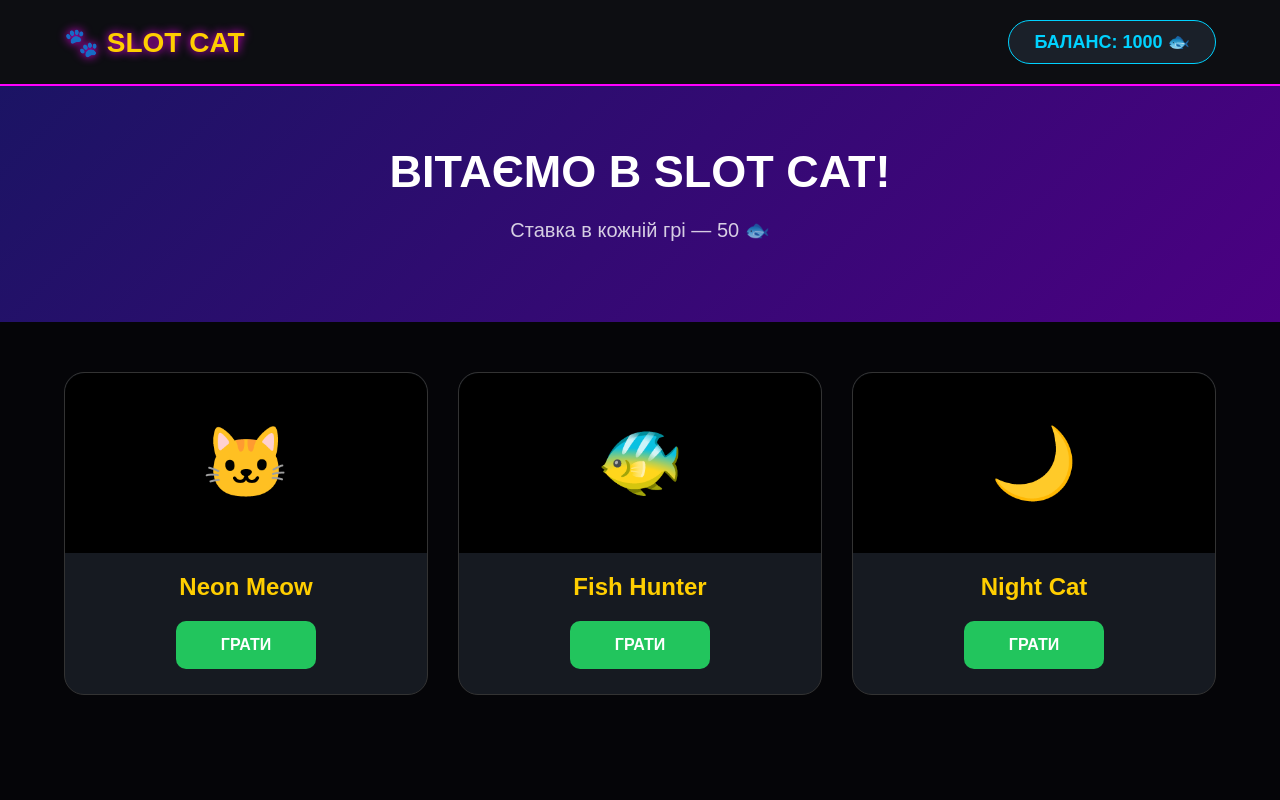
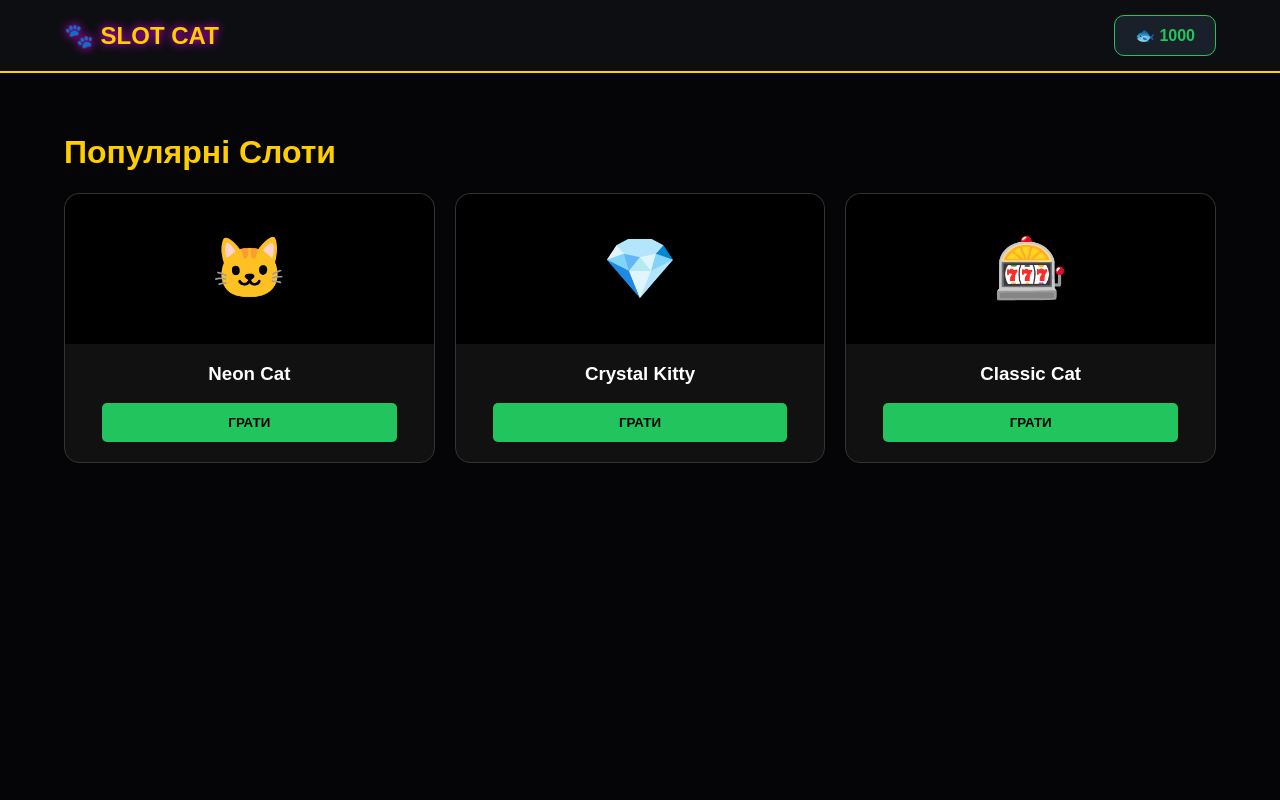
Before and after one commit to WASPF/cat, a Flask app: page / in a window 1280 px wide. Run offline with Flask 3, Linux system fonts and the light colour scheme.

Commit message:
index.html

```diff
--- a/templates/index.html
+++ b/templates/index.html
@@ -2,103 +2,74 @@
 <html lang="uk">
 <head>
     <meta charset="UTF-8">
-    <title>SLOT CAT - REAL CASINO</title>
+    <meta name="viewport" content="width=device-width, initial-scale=1.0">
+    <title>SLOT CAT - Грати Онлайн</title>
     <style>
-        /* ПОЛНЫЙ ДИЗАЙН САЙТА */
         body {
             margin: 0;
             background: #050508;
-            color: white;
+            color: #fff;
             font-family: 'Arial', sans-serif;
-            display: flex;
-            flex-direction: column;
-            min-height: 100vh;
         }
 
+        /* Шапка сайта */
         header {
             display: flex;
             justify-content: space-between;
             align-items: center;
-            padding: 20px 5%;
+            padding: 15px 5%;
             background: #0d0e12;
-            border-bottom: 2px solid #ff00ff;
+            border-bottom: 2px solid #ffce00;
         }
 
-        .logo { font-size: 28px; font-weight: 900; color: #ffce00; text-shadow: 0 0 10px #ff00ff; }
+        .logo { font-size: 24px; font-weight: bold; color: #ffce00; text-shadow: 0 0 10px #ff00ff; }
+        .balance-box { background: #1a2029; padding: 10px 20px; border-radius: 10px; border: 1px solid #22c55d; color: #22c55d; font-weight: bold; }
 
-        #balance-display {
-            background: #1a2029;
-            padding: 10px 25px;
-            border-radius: 30px;
-            border: 1px solid #00d2ff;
-            color: #00d2ff;
-            font-weight: bold;
-            font-size: 18px;
-        }
-
-        .hero {
-            padding: 60px 20px;
-            text-align: center;
-            background: linear-gradient(135deg, #1b1464 0%, #4b0082 100%);
-        }
+        /* Игровое поле */
+        .container { padding: 40px 5%; }
 
         .game-grid {
             display: grid;
-            grid-template-columns: repeat(auto-fit, minmax(280px, 1fr));
-            gap: 30px;
-            padding: 50px 5%;
+            grid-template-columns: repeat(auto-fit, minmax(250px, 1fr));
+            gap: 20px;
         }
 
-        .slot-card {
-            background: #161a21;
-            border-radius: 20px;
+        .card {
+            background: #111;
+            border-radius: 15px;
             border: 1px solid #333;
             text-align: center;
-            padding-bottom: 25px;
+            padding-bottom: 20px;
             transition: 0.3s;
         }
 
-        .slot-card:hover {
-            border-color: #ff00ff;
-            transform: scale(1.03);
-        }
+        .card:hover { border-color: #ff00ff; transform: translateY(-5px); }
 
-        .slot-image {
-            height: 180px;
-            background: #000;
-            font-size: 70px;
-            display: flex;
-            align-items: center;
-            justify-content: center;
-            border-top-left-radius: 20px;
-            border-top-right-radius: 20px;
-        }
+        .thumb { height: 150px; background: #000; font-size: 60px; display: flex; align-items: center; justify-content: center; border-radius: 15px 15px 0 0; }
 
         .play-btn {
             background: #22c55d;
-            color: white;
+            color: #000;
             border: none;
-            padding: 15px 45px;
-            border-radius: 10px;
+            padding: 12px 30px;
+            border-radius: 5px;
             font-weight: bold;
             cursor: pointer;
-            font-size: 16px;
-            transition: 0.2s;
+            width: 80%;
         }
 
-        .play-btn:hover { background: #1fb355; box-shadow: 0 0 15px #22c55d; }
         .play-btn:active { transform: scale(0.95); }
 
-        /* Сообщение о выигрыше */
-        #status-bar {
+        /* Уведомления */
+        #alert {
             position: fixed;
-            bottom: 20px;
+            top: 20px;
             right: 20px;
-            padding: 20px;
-            border-radius: 10px;
+            padding: 15px 30px;
+            border-radius: 8px;
             display: none;
-            z-index: 1000;
             font-weight: bold;
+            z-index: 100;
         }
     </style>
 </head>
@@ -106,56 +77,54 @@
 
 <header>
     <div class="logo">🐾 SLOT CAT</div>
-    <div id="balance-display">БАЛАНС: <span id="balance">{{ balance }}</span> 🐟</div>
+    <div class="balance-box">🐟 <span id="balance">{{ balance }}</span></div>
 </header>
 
-<div class="hero">
-    <h1 style="font-size: 45px; margin: 0;">ВІТАЄМО В SLOT CAT!</h1>
-    <p style="font-size: 20px; opacity: 0.8;">Ставка в кожній грі — 50 🐟</p>
-</div>
+<div id="alert"></div>
 
-<div id="status-bar"></div>
-
-<div class="game-grid">
-    <div class="slot-card">
-        <div class="slot-image">🐱</div>
-        <h2 style="color: #ffce00;">Neon Meow</h2>
-        <button class="play-btn" onclick="sendSpin()">ГРАТИ</button>
-    </div>
-    <div class="slot-card">
-        <div class="slot-image">🐠</div>
-        <h2 style="color: #ffce00;">Fish Hunter</h2>
-        <button class="play-btn" onclick="sendSpin()">ГРАТИ</button>
-    </div>
-    <div class="slot-card">
-        <div class="slot-image">🌙</div>
-        <h2 style="color: #ffce00;">Night Cat</h2>
-        <button class="play-btn" onclick="sendSpin()">ГРАТИ</button>
+<div class="container">
+    <h1 style="color: #ffce00;">Популярні Слоти</h1>
+    <div class="game-grid">
+        <div class="card">
+            <div class="thumb">🐱</div>
+            <h3>Neon Cat</h3>
+            <button class="play-btn" onclick="play()">ГРАТИ</button>
+        </div>
+        <div class="card">
+            <div class="thumb">💎</div>
+            <h3>Crystal Kitty</h3>
+            <button class="play-btn" onclick="play()">ГРАТИ</button>
+        </div>
+        <div class="card">
+            <div class="thumb">🎰</div>
+            <h3>Classic Cat</h3>
+            <button class="play-btn" onclick="play()">ГРАТИ</button>
+        </div>
     </div>
 </div>
 
 <script>
-    function sendSpin() {
-        const statusBar = document.getElementById('status-bar');
-
+    function play() {
         fetch('/spin', { method: 'POST' })
             .then(res => res.json())
             .then(data => {
-                // Обновляем баланс мгновенно без перезагрузки
+                const alertBox = document.getElementById('alert');
                 document.getElementById('balance').innerText = data.new_balance;
 
-                statusBar.style.display = 'block';
+                alertBox.style.display = 'block';
                 if (data.status === 'win') {
-                    statusBar.style.background = '#22c55d';
-                    statusBar.innerText = "ПЕРЕМОГА! + " + data.win_amount + " 🐟";
+                    alertBox.style.background = '#22c55d';
+                    alertBox.innerText = 'ВИГРАШ: ' + data.win_amount + ' 🐟';
                 } else if (data.status === 'lose') {
-                    statusBar.style.background = '#f33333';
-                    statusBar.innerText = "СПРОБУЙ ЩЕ РАЗ!";
+                    alertBox.style.background = '#f33333';
+                    alertBox.innerText = 'НЕВДАЧА';
+                } else {
+                    alertBox.style.background = '#ffce00';
+                    alertBox.innerText = data.message;
                 }
 
-                setTimeout(() => { statusBar.style.display = 'none'; }, 2000);
-            })
-            .catch(err => alert("Поповніть баланс!"));
+                setTimeout(() => { alertBox.style.display = 'none'; }, 2000);
+            });
     }
 </script>
 
```
